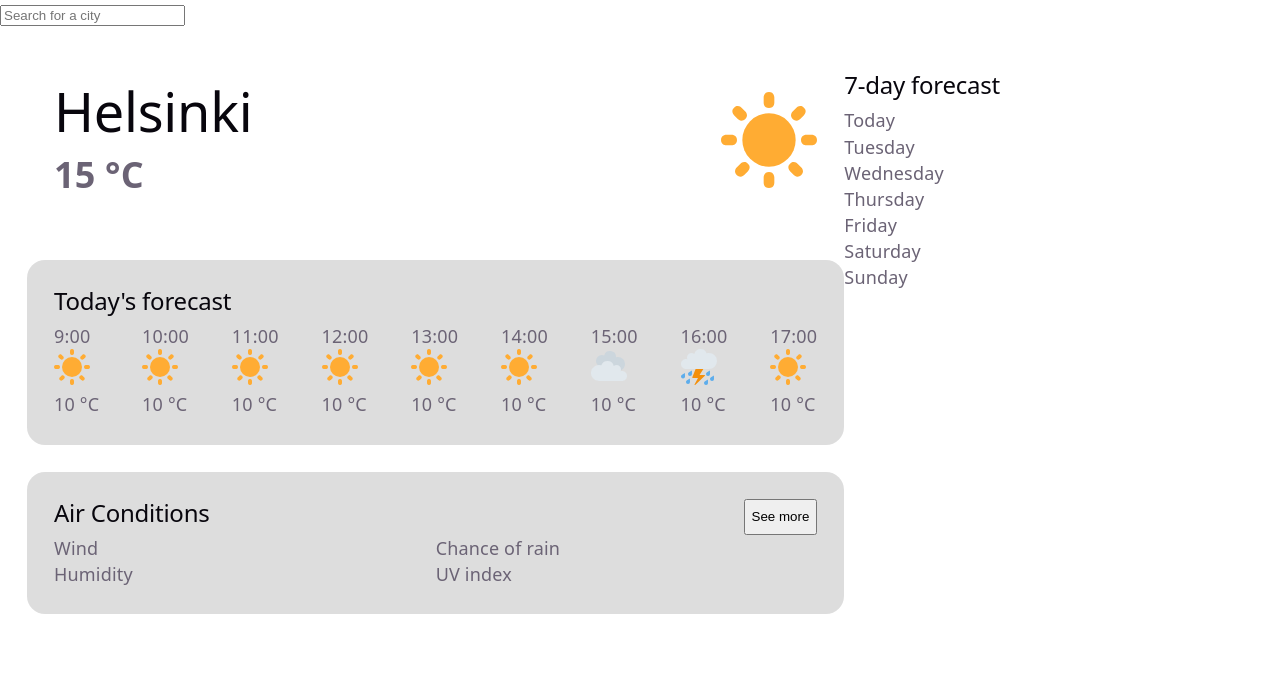
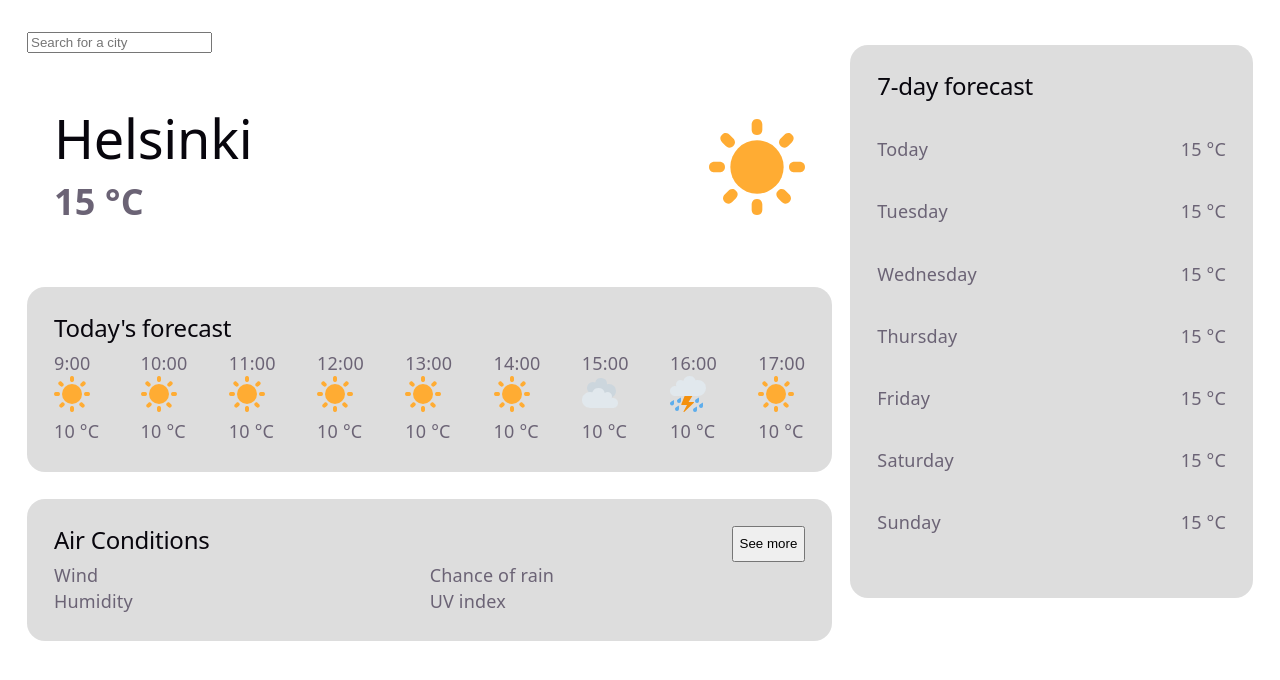
Before and after one commit to lamlintu/weather, a React (Vite) app: page / in a window 1280 px wide. Shown: the top 680 px of the page. Built offline with nearby package versions, Linux system fonts and the light colour scheme.

Commit message:
Init styles for listing the weather for WeekForecast

```diff
--- a/src/components/weather/weather-report.module.scss
+++ b/src/components/weather/weather-report.module.scss
@@ -2,6 +2,7 @@
   display: grid;
   grid-template-columns: 2fr 1fr;
   padding: 1.5rem;
+  gap: 1rem;
 
   @media (max-width: 56em) {
     grid-template-columns: 1fr;
--- a/src/components/weather/weather-report.tsx
+++ b/src/components/weather/weather-report.tsx
@@ -7,11 +7,9 @@ import { WeekForecast } from "./week-forecast";
 import s from "./weather-report.module.scss";
 export default function WeatherReport() {
   return (
-    <div>
-      <SearchBar />
-
     <div className={s.report}>
       <div className={s.main}>
+        <SearchBar />
         <CurrentWeather />
         <TodayForecast />
         <AirConditions />
@@ -21,6 +19,5 @@ export default function WeatherReport() {
         <WeekForecast />
       </div>
     </div>
-    </div>
   );
 }
--- /dev/null
+++ b/src/components/weather/week-forecast.module.scss
@@ -0,0 +1,18 @@
+.container {
+  background-color: #ddd;
+  border-radius: 1rem;
+  padding: 1.5rem;
+}
+
+.list {
+  list-style: none;
+  padding: 0;
+  display: grid;
+}
+
+.listItem {
+  display: flex;
+  align-items: center;
+  justify-content: space-between;
+  padding: 1rem 0;
+}
--- a/src/components/weather/week-forecast.tsx
+++ b/src/components/weather/week-forecast.tsx
@@ -1,15 +1,38 @@
+import s from "./week-forecast.module.scss";
 export function WeekForecast() {
   return (
-    <article>
+    <article className={s.container}>
       <h2>7-day forecast</h2>
-
+      <ul className={s.list}>
+        <li className={s.listItem}>
           <p>Today</p>
+          <p>15 °C</p>
+        </li>
+        <li className={s.listItem}>
           <p>Tuesday</p>
+          <p>15 °C</p>
+        </li>
+        <li className={s.listItem}>
           <p>Wednesday</p>
+          <p>15 °C</p>
+        </li>
+        <li className={s.listItem}>
           <p>Thursday</p>
+          <p>15 °C</p>
+        </li>
+        <li className={s.listItem}>
           <p>Friday</p>
+          <p>15 °C</p>
+        </li>
+        <li className={s.listItem}>
           <p>Saturday</p>
+          <p>15 °C</p>
+        </li>
+        <li className={s.listItem}>
           <p>Sunday</p>
+          <p>15 °C</p>
+        </li>
+      </ul>
     </article>
   );
 }
```
Lines whose indentation alone changed are shown as unchanged.
